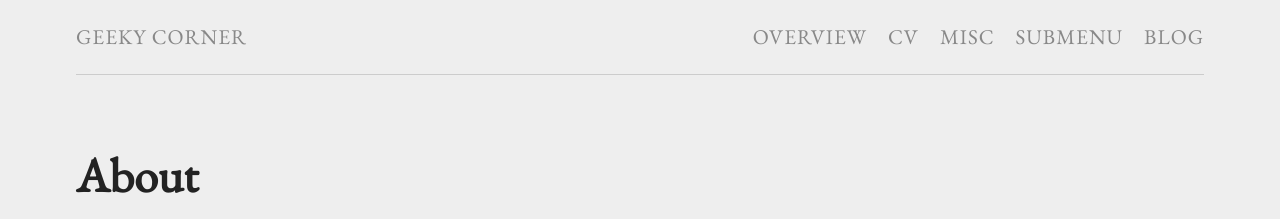
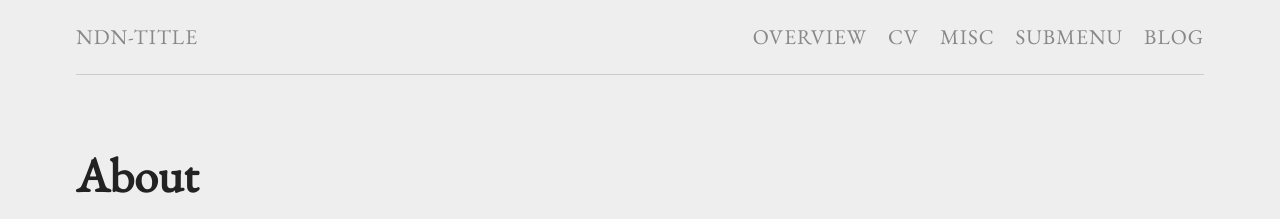
Before and after one commit to st00rz/project_page, a Jekyll site: the page built from index.md, in a window 1280 px wide. Shown: the top 219 px of the page. Built offline with Jekyll 4.4.1, drawn with Linux system fonts in a browser that asks for light colours.

Commit message:
change title

```diff
--- a/_config.yml
+++ b/_config.yml
@@ -1,4 +1,4 @@
-title: Geeky corner
+title: NDN-TITLE
 description: Much-Worse Jekyll theme for academic page and blog
 sourcecode: "https://github.com/gchauras/much-worse-jekyll-theme"
 
```
